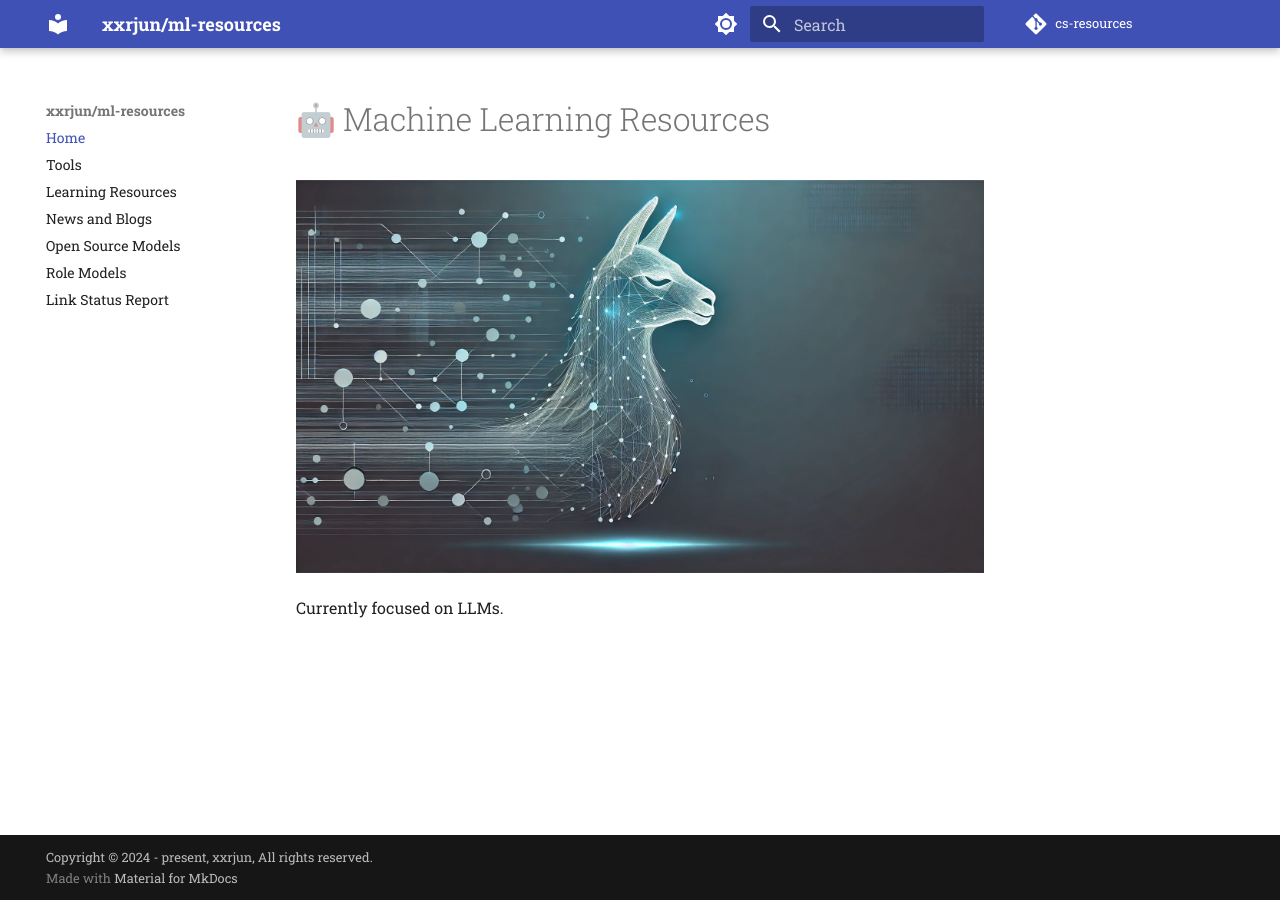
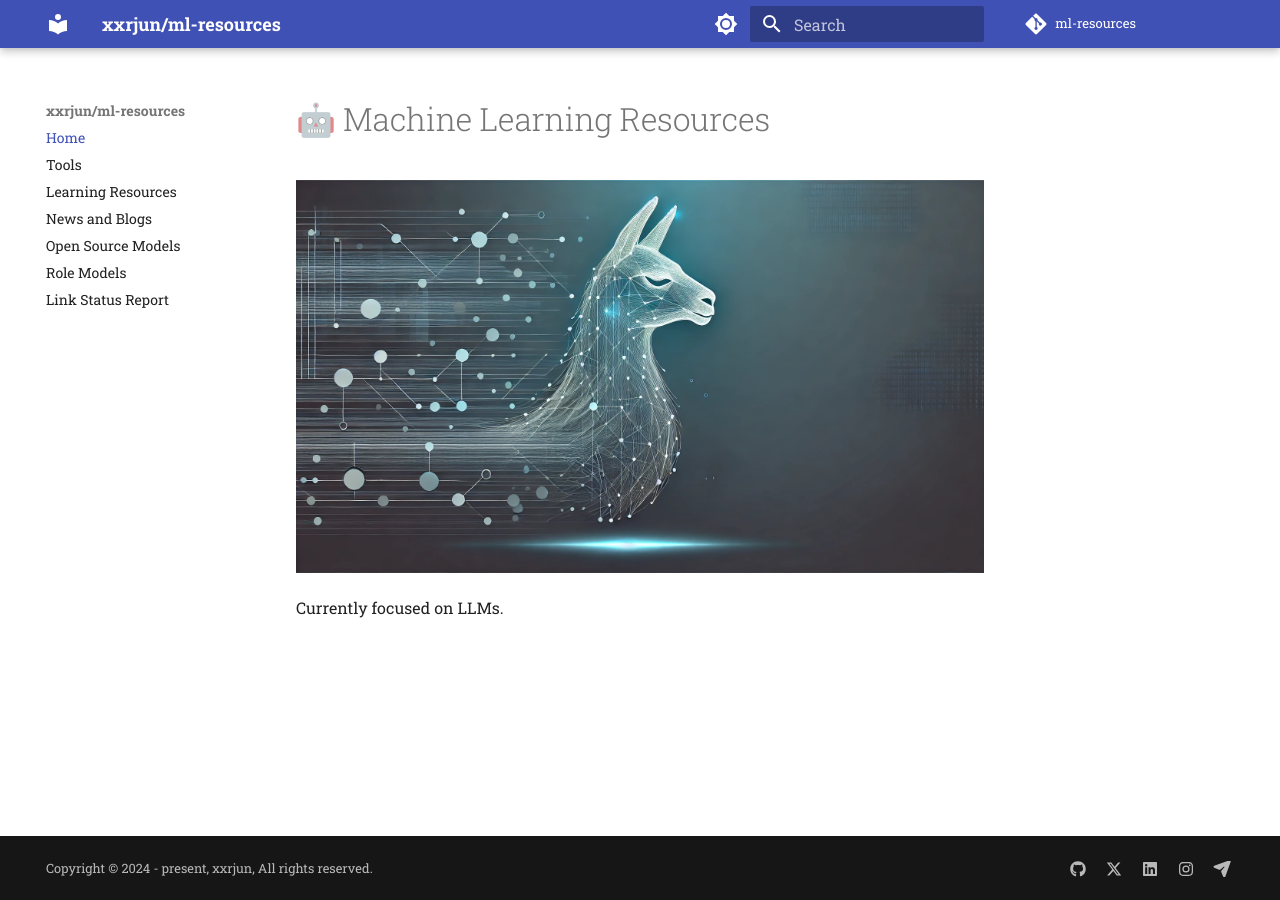
Before and after one commit to xxrjun/ml-resources, an MkDocs documentation site: the page built from docs/index.md, in a window 1280 px wide. Built offline with MkDocs 1.6.1 and Material for MkDocs 9.7.7, drawn with Linux system fonts in a browser that asks for light colours; comment, search, counter and statistics services are not loaded.

```diff
--- a/mkdocs.yml
+++ b/mkdocs.yml
@@ -1,7 +1,7 @@
 site_name: xxrjun/ml-resources
 site_author: xxrjun
 
-repo_name: cs-resources
+repo_name: ml-resources
 repo_url: https://github.com/xxrjun/ml-resources
 edit_uri: edit/main/docs/
 
@@ -64,3 +64,17 @@ plugins:
   - git-committers:
       repository: xxrjun/ml-resources
       branch: main
+
+extra:
+  social:
+    - icon: fontawesome/brands/github
+      link: https://github.com/xxrjun
+    - icon: fontawesome/brands/x-twitter
+      link: https://twitter.com/xxrjun
+    - icon: fontawesome/brands/linkedin
+      link: https://www.linkedin.com/in/leon-tsou/
+    - icon: fontawesome/brands/instagram
+      link: https://www.instagram.com/r._jun/
+    - icon: fontawesome/solid/paper-plane
+      link: mailto:a1094030@g.ncu.edu.tw
+  generator: false
```
Also changed, not shown: README.md (+1 -1 lines).
